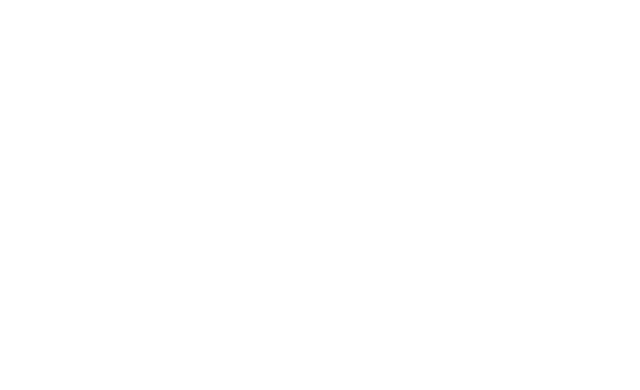
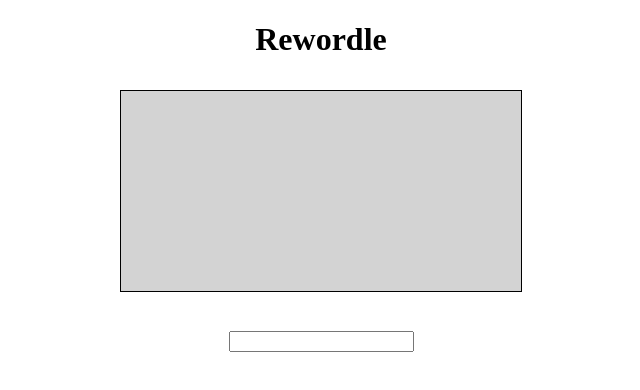
Before and after one commit to Kaeru1/ReWordle, a plain HTML site: page index.html in a window 1280 px wide. Shown: the whole page, without its empty margins (319-959 px from the left). Drawn offline with Linux system fonts and the light colour scheme.

Commit message:
made placement display in canvas

```diff
--- a/index.html
+++ b/index.html
@@ -5,9 +5,14 @@
     <meta http-equiv="X-UA-Compatible" content="IE=edge">
     <meta name="viewport" content="width=device-width, initial-scale=1.0">
     <link rel="stylesheet" href="style.css">
-    <title>Document</title>
+    <title>Rewordle</title>
 </head>
 <body>
+    <h1>Rewordle</h1>
+    <canvas id="canvas"></canvas>
+    <br>
+    <h6 id="atempt 1" ></h6>
+    <input id="input" type="text" onchange="guess()">
     <script src="main.js"></script>
 </body>
 </html>
--- a/main.js
+++ b/main.js
@@ -1,5 +1,6 @@
 
 // variables
+var ctx = document.getElementById("canvas").getContext("2d");
 const wordlist = ["hello", "alone", "album", "world", "crane", "crate", "point"];
 let attepts = [null,null,null,null,null,null];
 let atempt;
@@ -15,7 +16,9 @@
 };
 
 // prosseses guess and returns placement
-function guess(word){
+function guess(word = document.getElementById("input").value){
+    document.getElementById("input").value = "";
+    console.log(word)
     let inWordlist = false;
     for(x in wordlist){
         if(word === wordlist[x]){
@@ -23,6 +26,7 @@
         };
     };
     if(inWordlist){
+        atempt += 1;
         if(word === answer){
             console.log("correct");
         } else {
@@ -35,15 +39,16 @@
                 };
 
                 if(word[x] === answer[x]){
-                    console.log(undefined)
                     placement[x] = "yes";
                 };
             };
+            ctx.font = "30px Arial";
+            ctx.fillText(placement, 10 , atempt*24)
             console.log(placement);
         };
     } else {
         console.log("not in wordlist");
     };
-}
+};
 
 reset();
--- a/style.css
+++ b/style.css
@@ -0,0 +1,12 @@
+*{
+    text-align: center;
+}
+
+#canvas{
+    margin: 10px;
+    border: 1px solid black;
+    height: 190px;
+    width: 390px;
+    padding: 5px;
+    background-color: lightgray;
+}
```
